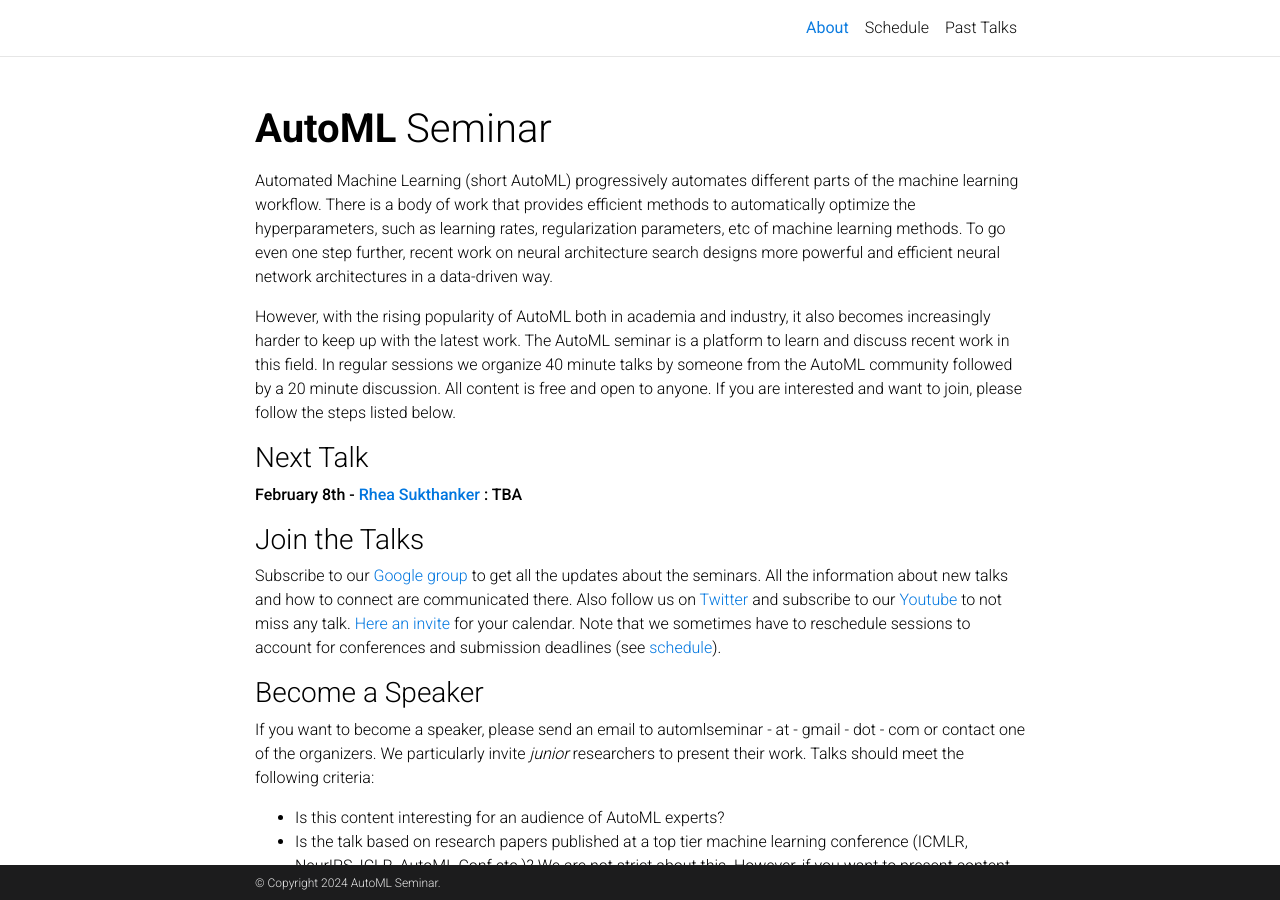
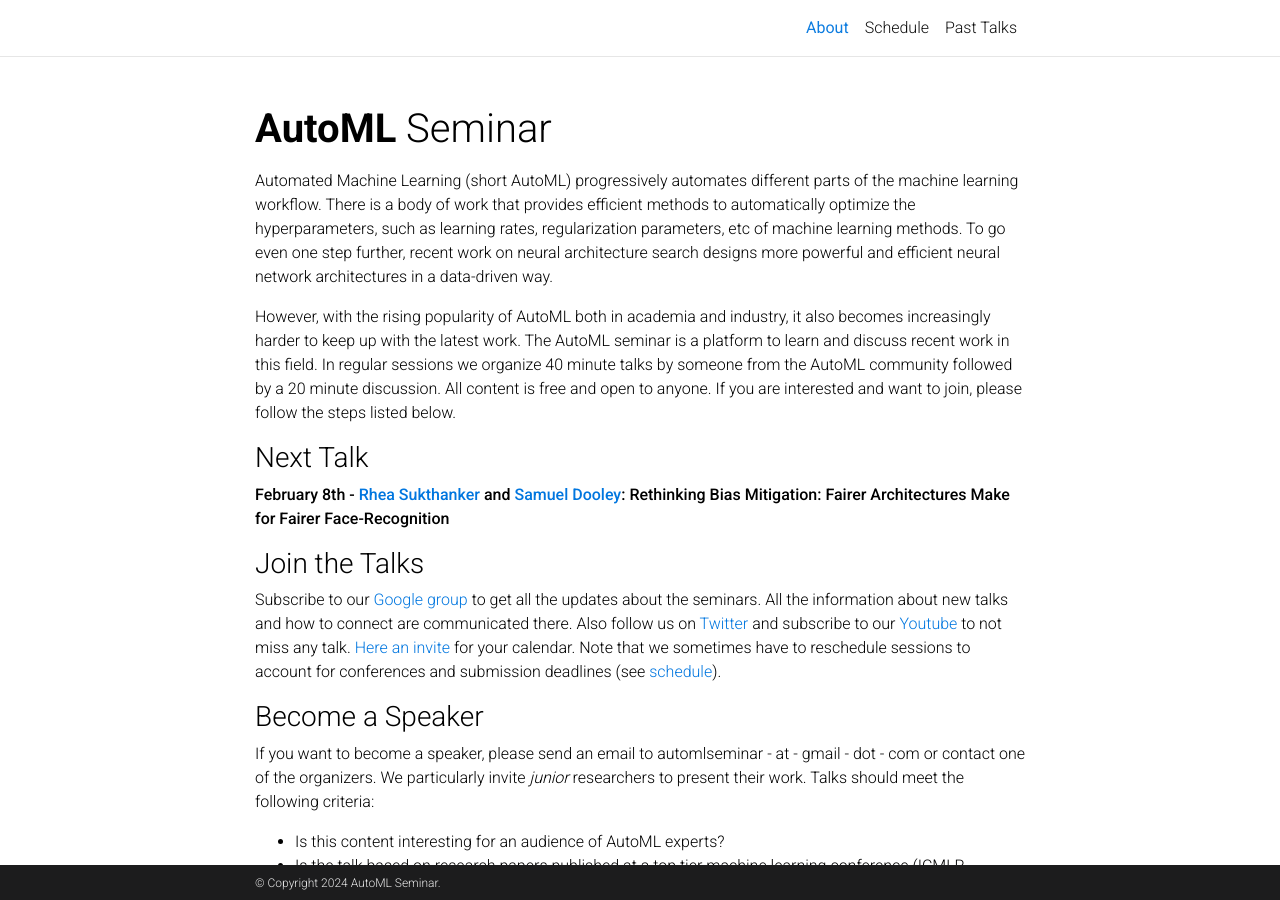
Before and after one commit to AutoML-Seminars/AutoML-Seminars.github.io, a Jekyll site: the page built from _pages/about.md, in a window 1280 px wide and 900 px high. Built offline with Jekyll 4.4.1, drawn with Linux system fonts in a browser that asks for light colours; comment, search, counter and statistics services are not loaded; a style sheet for code colours, icons or effects is not loaded.

Commit message:
Update about.md

```diff
--- a/_pages/about.md
+++ b/_pages/about.md
@@ -19,7 +19,7 @@ All content is free and open to anyone. If you are interested and want to join,
 
 ### Next Talk
 
-**February 8th - [Rhea Sukthanker](https://rheasukthanker.github.io/) : TBA**
+**February 8th - [Rhea Sukthanker](https://rheasukthanker.github.io/) and [Samuel Dooley](http://spamueldooley.com/): Rethinking Bias Mitigation: Fairer Architectures Make for Fairer Face-Recognition**
 
 
 ### Join the Talks
```
